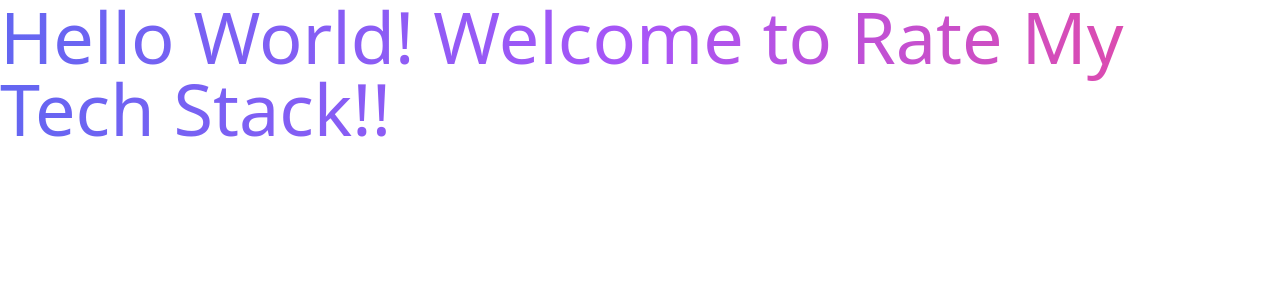
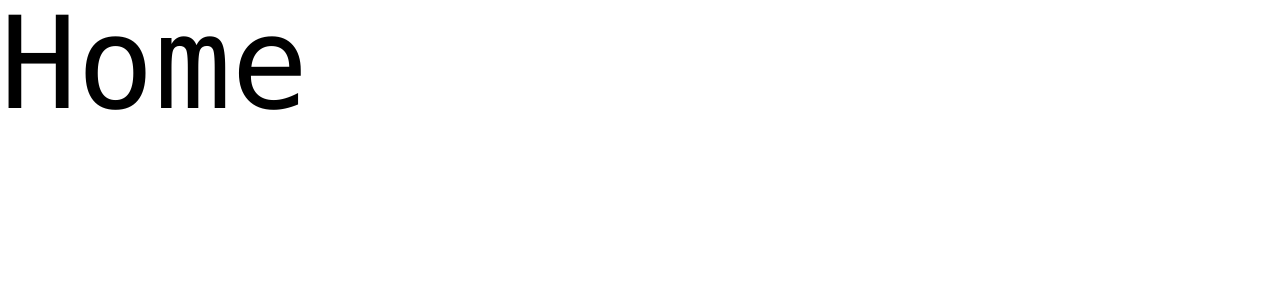
Before and after one commit to Maghish/Rate-My-Tech-Stack, a React (Vite) app in the folder client/: page / in a window 1280 px wide. Shown: the top 300 px of the page. Built offline with nearby package versions, Linux system fonts and the light colour scheme.

Commit message:
Added React Router DOM

```diff
--- a/client/package.json
+++ b/client/package.json
@@ -10,8 +10,10 @@
     "preview": "vite preview"
   },
   "dependencies": {
+    "axios": "^1.6.7",
     "react": "^18.2.0",
-    "react-dom": "^18.2.0"
+    "react-dom": "^18.2.0",
+    "react-router-dom": "^6.22.1"
   },
   "devDependencies": {
     "@types/react": "^18.2.55",
--- a/client/src/components/App.jsx
+++ b/client/src/components/App.jsx
@@ -1,11 +1,21 @@
 import "../css/index.css";
+import { useRoutes } from "react-router-dom";
+import Home from "../pages/Home.jsx";
 
 function App() {
-  return (
-    <>
-      <p className="text-7xl bg-gradient-to-r from-indigo-500 via-purple-500 to-pink-500 inline-block text-transparent bg-clip-text">Hello World! Welcome to Rate My Tech Stack!!</p>
-    </>
-  );
+  const routes = useRoutes([
+    {
+      path: "/",
+      children: [
+        {
+          index: true,
+          element: <Home />,
+        },
+      ],
+    },
+  ]);
+
+  return <>{routes}</>;
 }
 
 export default App;
--- a/client/src/main.jsx
+++ b/client/src/main.jsx
@@ -1,9 +1,12 @@
-import React from 'react'
-import ReactDOM from 'react-dom/client'
-import App from './components/App.jsx'
+import React from "react";
+import ReactDOM from "react-dom/client";
+import App from "./components/App.jsx";
+import { BrowserRouter } from "react-router-dom";
 
-ReactDOM.createRoot(document.getElementById('root')).render(
+ReactDOM.createRoot(document.getElementById("root")).render(
   <React.StrictMode>
-    <App />
-  </React.StrictMode>,
-)
+    <BrowserRouter>
+      <App />
+    </BrowserRouter>
+  </React.StrictMode>
+);
--- /dev/null
+++ b/client/src/pages/Home.jsx
@@ -0,0 +1,9 @@
+function Home() {
+  return (
+    <>
+      <p className="text-black text-9xl font-mono">Home</p>
+    </>
+  );
+}
+
+export default Home;
```
Also changed, not shown: 1 other file (tests, documents, lock files or other folders).
